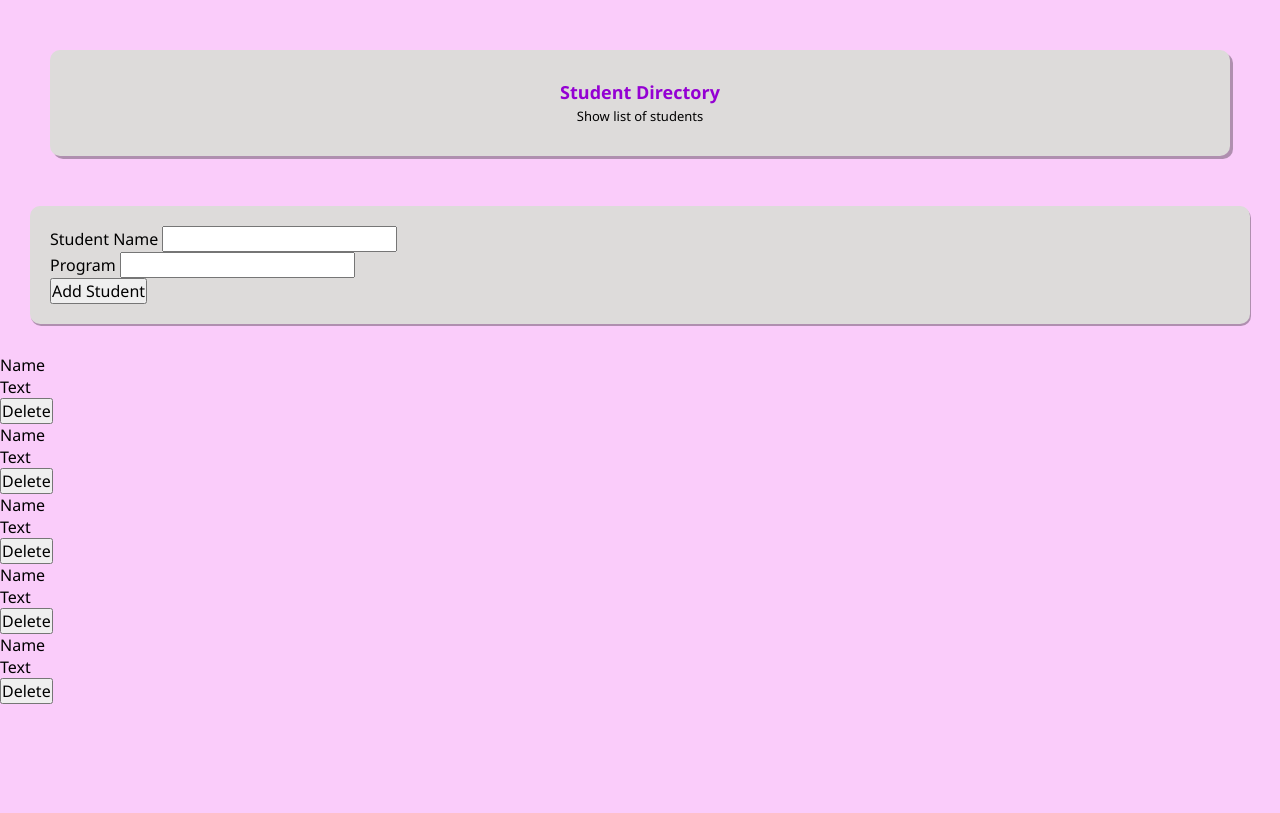
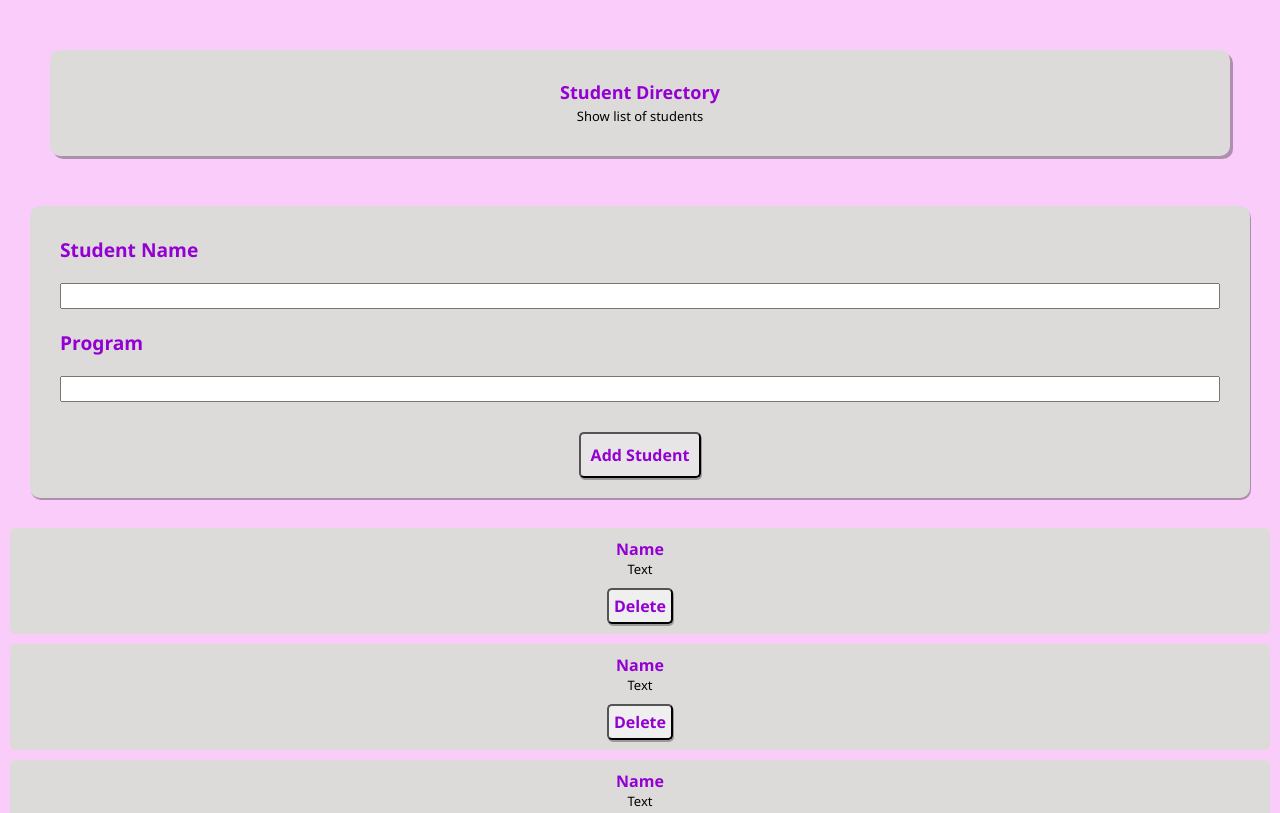
Before and after one commit to MagnoMike/Dynamic-User-Interface, a plain HTML site: page index.html in a window 1280 px wide. Shown: the top 813 px of the page. Drawn offline with Linux system fonts and the light colour scheme.

Commit message:
third commit

```diff
--- a/style.css
+++ b/style.css
@@ -40,3 +40,80 @@ body {
     border-radius: 10px;
     background-color: #DDDBDA;
 }
+
+#formContainer>#studentForm :nth-last-child(1) {
+    justify-content: center;
+    display: flex;
+}
+
+#formContainer>#studentForm>.input-field {
+    display: flex;
+    flex-direction: column;
+}
+
+#formContainer>#studentForm>.input-field>label {
+    margin: 10px;
+    font-size: larger;
+    font-weight: bold;
+    color: darkviolet;
+}
+
+#formContainer>#studentForm>.input-field>input {
+    margin: 10px;
+    font-size: medium;
+    font-weight: normal;
+    color: black;
+}
+
+#formContainer>#studentForm :nth-last-child(1)>button {
+    margin-top: 20px;
+    padding: 10px;
+    font-size: medium;
+    font-weight: bold;
+    text-align: center;
+    color: darkviolet;
+    background-color: rgba(248, 247, 248, 0.342);
+    border-radius: 5px;
+    box-shadow: 1px 2px rgba(0, 0, 0, 0.3);
+}
+
+#listContainer>.list-item {
+    margin: 10px;
+    padding: 10px;
+    text-align: center;
+    background-color: #DDDBDA;
+    border-radius: 5px;
+}
+
+#listContainer>.list-item>h2 {
+    font-size: medium;
+    font-weight: bold;
+    color: darkviolet;
+}
+
+#listContainer>.list-item>p {
+    font-size: small;
+    font-weight: normal;
+    color: black;
+}
+
+#listContainer>.list-item>button {
+    margin-top: 10px;
+    padding: 5px;
+    font-size: medium;
+    font-weight: bold;
+    color: darkviolet;
+    border-radius: 5px;
+    box-shadow: 1px 2px rgba(0, 0, 0, 0.3);
+}
+
+#listContainer {
+    /* display: flex; */
+    grid-template-columns: repeat(12, 1fr);
+}
+
+@media (width < 320px) {
+    listContainer>.list-item {
+        grid-column: span 12;
+    }
+}
```
